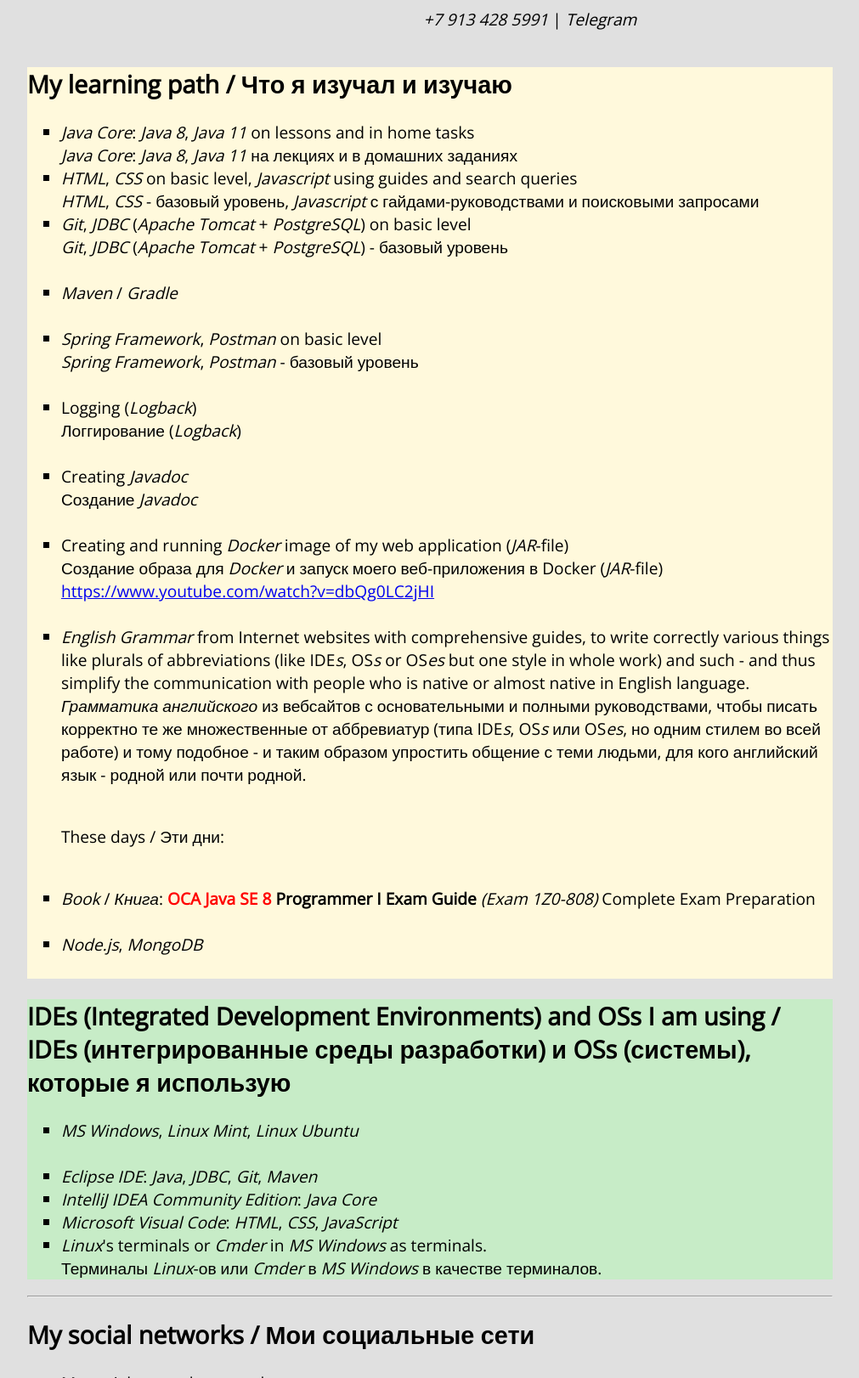
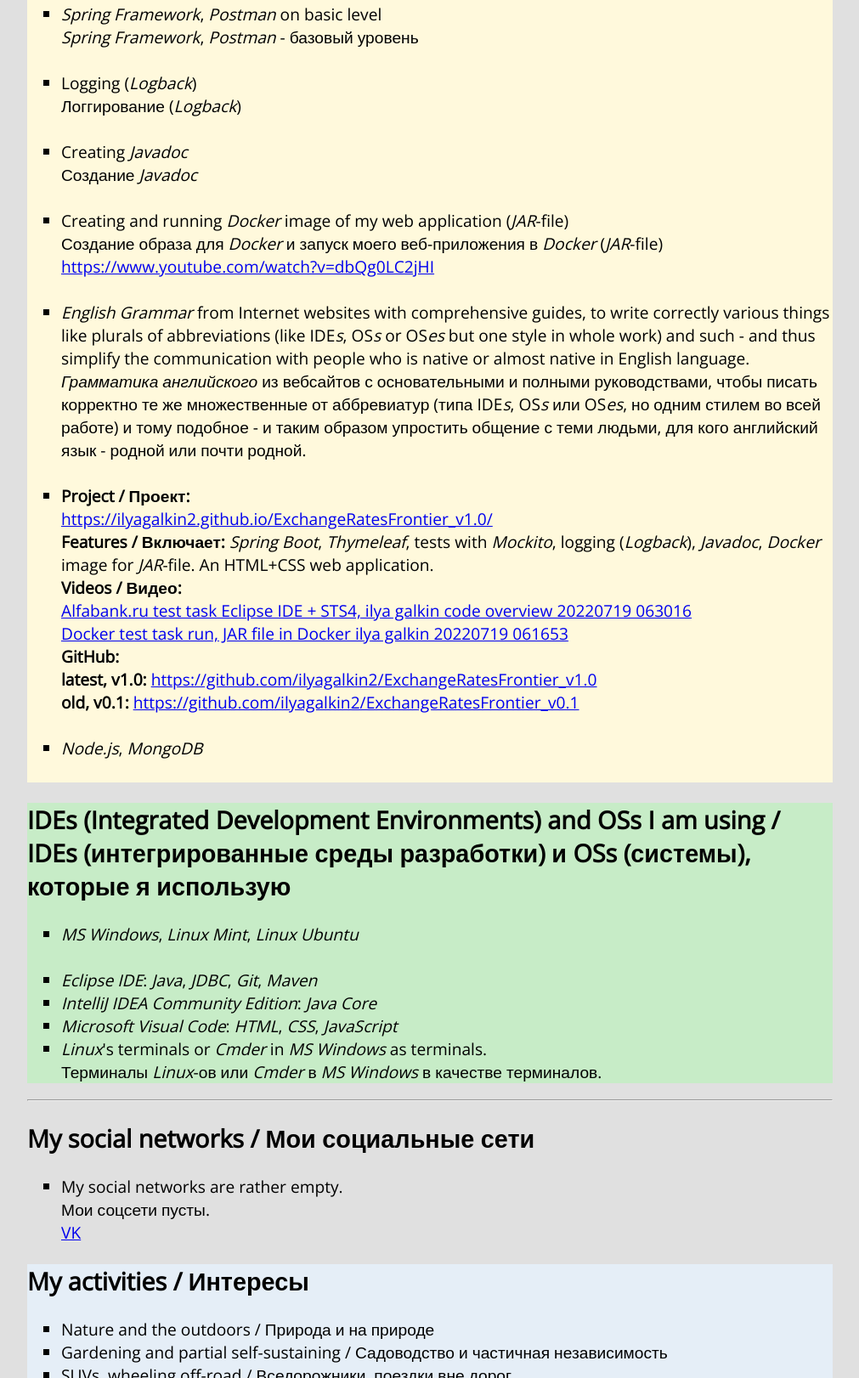
Before and after one commit to ilyagalkin2/CV, a plain HTML site: page index.html in a window 1280 px wide. Shown: the part 1178-2800 px from the top of the page at 85% size, without its empty margins (134-1145 px from the left). Drawn offline with nearby package versions, Linux system fonts and the light colour scheme.

Commit message:
edit index.html

```diff
--- a/index.html
+++ b/index.html
@@ -15,37 +15,12 @@
         <div class="infoAtTitle">
             <img src="photo01.jpg" alt="A photo" class="imageForAvatar" />
             <div class="infoAtTitleTextualPart">
-                <p><strong>Project / Проект: </strong><br/>
-                    <a href="https://ilyagalkin2.github.io/ExchangeRatesFrontier_v1.0/"
-                    alt="https://ilyagalkin2.github.io/ExchangeRatesFrontier_v1.0/">
-                    https://ilyagalkin2.github.io/ExchangeRatesFrontier_v1.0/</a> <br/>
-                    Features / Включает: <em>Spring Boot</em>, <em>Thymeleaf</em>, tests with <em>Mockito</em>,
-                    logging (<em>Logback</em>), <em>Javadoc</em>, <em>Docker</em> image for <em>JAR</em>-file.
-                    An HTML+CSS web application.</p>
-                <p><strong>Videos / Видео: </strong>
-                <br/>
-                    <a href="https://www.youtube.com/watch?v=0XLt-q7ihAA"
-                    alt="https://www.youtube.com/watch?v=0XLt-q7ihAA">
-                    Alfabank.ru test task Eclipse IDE + STS4, ilya galkin code overview 20220719 063016</a>
-                <br/>
-                    <a href="https://www.youtube.com/watch?v=dbQg0LC2jHI"
-                    alt="https://www.youtube.com/watch?v=dbQg0LC2jHI">
-                    Docker test task run, JAR file in Docker ilya galkin 20220719 061653</a>
-                </br>
-                <p><strong>GitHub: </strong>
-                <br/><strong>latest, v1.0:</strong> <a href="https://github.com/ilyagalkin2/ExchangeRatesFrontier_v1.0"
-                    alt="https://github.com/ilyagalkin2/ExchangeRatesFrontier_v1.0">
-                    https://github.com/ilyagalkin2/ExchangeRatesFrontier_v1.0</a>
-                <br/>
-                <strong>old, v0.1:</strong> <a href="https://github.com/ilyagalkin2/ExchangeRatesFrontier_v0.1"
-                    alt="https://github.com/ilyagalkin2/ExchangeRatesFrontier_v0.1">
-                    https://github.com/ilyagalkin2/ExchangeRatesFrontier_v0.1</a>
-                </brp>
+
                 <br/>
                 <h2>Java Developer <br>Java-разработчик <br><br>
                     Ilya Galkin <br> Галкин Илья Евгеньевич</h2>
                 <p> Located at <em>UTC+7:00 Time Zone</em> (</em>+4</em> hours to <em>Moscow time</em>). <br>
-                    Расположен <em>во временно́й зоне UTC+7:00</em> (<em>+4</em> часа к <em>Москве</em>). <br>
+                    Расположен <em>во временнОй зоне UTC+7:00</em> (<em>+4</em> часа к <em>Москве</em>). <br>
                     Native Russian, good fluent English. <br>
                     Родной язык русский, хороший английский почти без словарей. <br>
                     <em>MS Windows</em> and <em>Linux Mint</em> / <em>MS Windows</em> и <em>Линукс Майнт</em>.<br>
@@ -60,10 +35,11 @@
             <h2>My learning path / Что я изучал и изучаю</h2>
             <ul type="square">
                 <li><em>Java Core</em>: <em>Java 8</em>, <em>Java 11</em> on lessons and in home tasks <br/>
-                <em>Java Core</em>: <em>Java 8</em>, <em>Java 11</em> на лекциях и в домашних заданиях</li>
+                    <em>Java Core</em>: <em>Java 8</em>, <em>Java 11</em> на лекциях и в домашних заданиях</li>
+                <br/>
                 <li><em>HTML</em>, <em>CSS</em> on basic level, <em>Javascript</em> using guides and search queries<br/>
                     <em>HTML</em>, <em>CSS</em> - базовый уровень, <em>Javascript</em> с гайдами-руководствами и поисковыми запросами</li>
-
+                <br/>
                 <li><em>Git</em>, <em>JDBC</em> (<em>Apache Tomcat</em> + <em>PostgreSQL</em>) on basic level<br/>
                     <em>Git</em>, <em>JDBC</em> (<em>Apache Tomcat</em> + <em>PostgreSQL</em>) - базовый уровень</li>
                 <br/>
@@ -79,7 +55,7 @@
                 Создание <em>Javadoc</em></li>
                 <br/>
                 <li>Creating and running <em>Docker</em> image of my web application (<em>JAR</em>-file)<br/>
-                Создание образа для <em>Docker</em> и запуск моего веб-приложения в </em>Docker</em> (<em>JAR</em>-file)<br/>
+                Создание образа для <em>Docker</em> и запуск моего веб-приложения в <em>Docker</em> (<em>JAR</em>-file)<br/>
                     <a href="https://www.youtube.com/watch?v=dbQg0LC2jHI"
                     alt="Docker test task run, JAR file in Docker ilya galkin 20220719 061653">
                     https://www.youtube.com/watch?v=dbQg0LC2jHI</a></li>
@@ -91,10 +67,35 @@
                     (типа IDE<em>s</em>, OS<em>s</em> или OS<em>es</em>, но одним стилем во всей работе) и тому подобное -
                     и таким образом упростить общение с теми людьми, для кого английский язык - родной или почти родной.</li>
                 <br/>
-                <p>These days / Эти дни:</p>
+
+                <li><strong>Project / Проект: </strong>
                 <br/>
-                <li><em>Book</em> / <em>Книга</em>: <strong style="color: red;">OCA Java SE 8</strong> <strong>Programmer I Exam Guide</strong>
-                    <em>(Exam 1Z0-808)</em> Complete Exam Preparation</li>
+                    <a href="https://ilyagalkin2.github.io/ExchangeRatesFrontier_v1.0/"
+                    alt="https://ilyagalkin2.github.io/ExchangeRatesFrontier_v1.0/">
+                    https://ilyagalkin2.github.io/ExchangeRatesFrontier_v1.0/</a> <br/>
+                    <strong>Features / Включает:</strong> <em>Spring Boot</em>, <em>Thymeleaf</em>, tests with <em>Mockito</em>,
+                    logging (<em>Logback</em>), <em>Javadoc</em>, <em>Docker</em> image for <em>JAR</em>-file.
+                    An HTML+CSS web application.
+                <br/>
+                <strong>Videos / Видео: </strong>
+                <br/>
+                    <a href="https://www.youtube.com/watch?v=0XLt-q7ihAA"
+                    alt="https://www.youtube.com/watch?v=0XLt-q7ihAA">
+                    Alfabank.ru test task Eclipse IDE + STS4, ilya galkin code overview 20220719 063016</a>
+                <br/>
+                    <a href="https://www.youtube.com/watch?v=dbQg0LC2jHI"
+                    alt="https://www.youtube.com/watch?v=dbQg0LC2jHI">
+                    Docker test task run, JAR file in Docker ilya galkin 20220719 061653</a>
+                </br>
+                <strong>GitHub: </strong>
+                <br/><strong>latest, v1.0:</strong> <a href="https://github.com/ilyagalkin2/ExchangeRatesFrontier_v1.0"
+                    alt="https://github.com/ilyagalkin2/ExchangeRatesFrontier_v1.0">
+                    https://github.com/ilyagalkin2/ExchangeRatesFrontier_v1.0</a>
+                <br/>
+                <strong>old, v0.1:</strong> <a href="https://github.com/ilyagalkin2/ExchangeRatesFrontier_v0.1"
+                    alt="https://github.com/ilyagalkin2/ExchangeRatesFrontier_v0.1">
+                    https://github.com/ilyagalkin2/ExchangeRatesFrontier_v0.1</a>
+                </brp></li>
                 <br/>
                 <li><em>Node.js</em>, <em>MongoDB</em></li>
                 <br/>
@@ -118,7 +119,8 @@
         <p>
         <ul type="square">
             <li>My social networks are rather empty. <br/>
-                Мои соцсети пусты.</li>
+                Мои соцсети пусты. <br/>
+            <a href="https://vk.com/id688179219" alt="VK">VK</a></li>
         </ul>
         </p>
         <div class="bg-blue">
```
